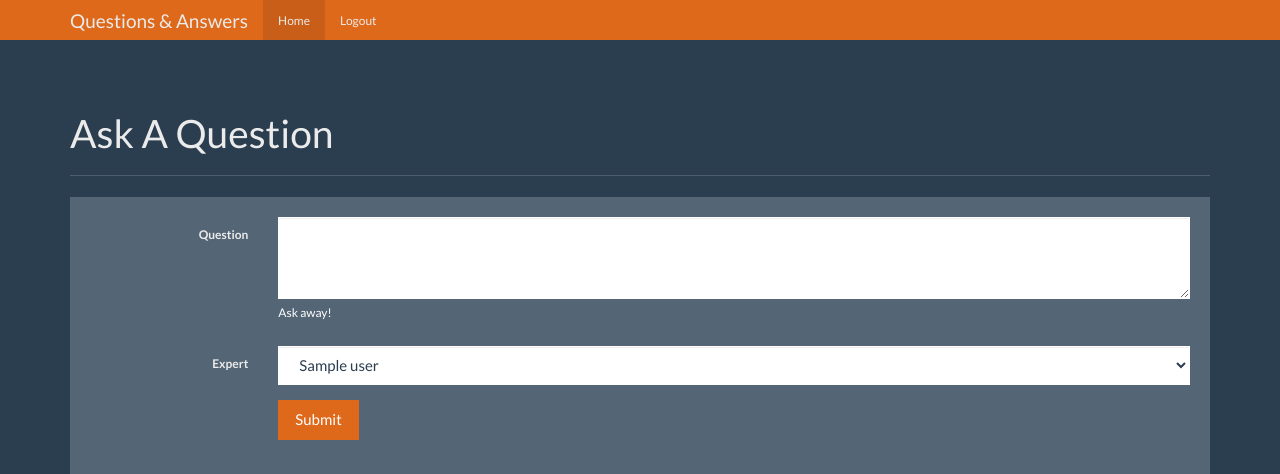
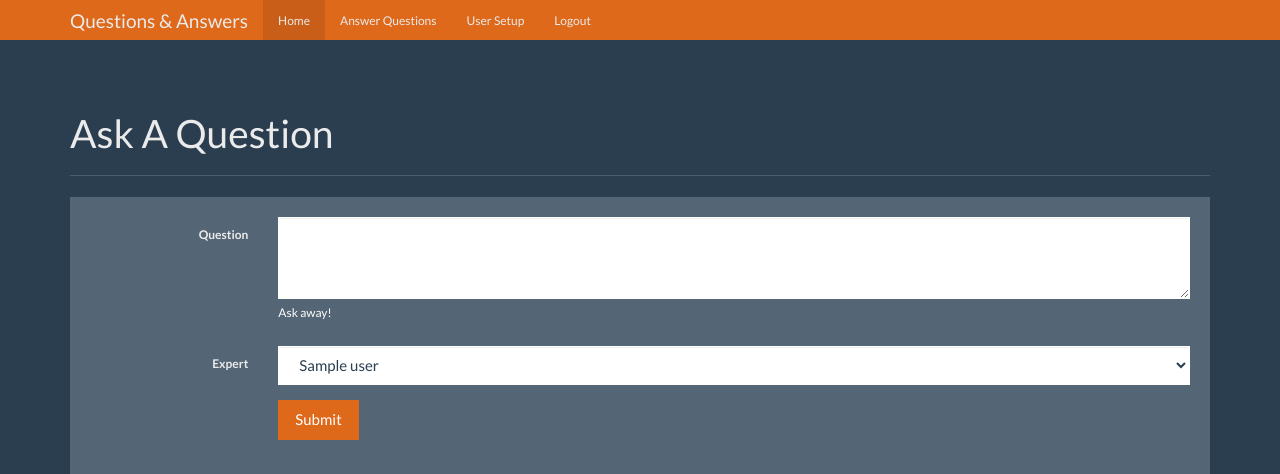
Before and after one commit to amanovishnu/flask_apps, a Flask app: page /ask in a window 1280 px wide. Shown: the top 474 px of the page. Run offline with Flask 2, Linux system fonts and the light colour scheme; the visitor is signed in with stand-in values (Sample User, id 1); a database or web service that is not in the repository returns one stand-in record (values such as "Sample title"); some libraries are stand-ins or nearby versions.

Commit message:
boolean variables changed from1&0 to not

```diff
--- a/ques_ans_app/templates/show_links.html
+++ b/ques_ans_app/templates/show_links.html
@@ -5,13 +5,13 @@
     <li><a href="{{ url_for('login') }}">Login</a></li>
     <li><a href="{{ url_for('register') }}">Register</a></li>
     {% endif %}
-    {% if user and user['expert'] == 0 and user['admin'] == 0 %}
+    {% if user and not user['expert'] and not user['admin'] %}
     <li><a href="{{ url_for('ask') }}">Ask Question</a></li>
     {% endif %}
-    {% if user and user['expert'] == 1 %}
+    {% if user and user['expert'] %}
     <li><a href="{{ url_for('unanswered') }}">Answer Questions</a></li>
     {% endif %}
-    {% if user and user['admin'] == 1 %}
+    {% if user and user['admin'] %}
     <li><a href="{{ url_for('users') }}">User Setup</a></li>
     {% endif %}
     {% if user %}
```
